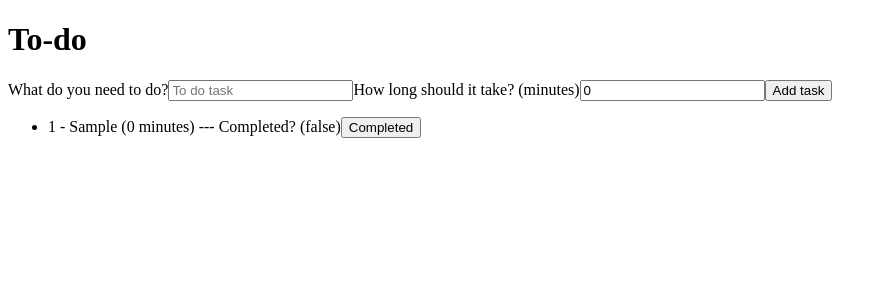
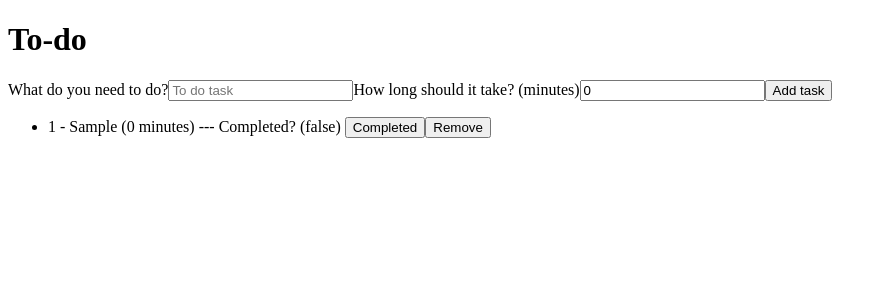
Before and after one commit to ironhack-labs/lab-angular-directives, an Angular app in the folder todo-list-app/: page / in a window 1280 px wide. Both pictures are taken after typing "Sample" into the empty fields and a click on the button "Add task". Shown: the top 300 px of the page, without its empty margins (0-887 px from the left). Built offline with nearby package versions, Linux system fonts and the light colour scheme.

Commit message:
Allow users to delete todos from the UI

```diff
--- a/todo-list-app/src/app/components/todo-list/todo-list.component.html
+++ b/todo-list-app/src/app/components/todo-list/todo-list.component.html
@@ -21,6 +21,10 @@
         *ngFor="let task of toDoList; let i = index"
         [ngClass]="{'done' : task.completed === true}"
     >
-        {{i+1}} - {{task.name}} ({{task.time}} minutes) --- Completed? ({{task.completed}})<button (click)="makeGreen(task)">Completed</button>
+        {{i+1}} - {{task.name}} ({{task.time}} minutes) --- Completed? ({{task.completed}})
+
+        <button (click)="makeGreen(task)">Completed</button>
+        <button (click)="remove(task)">Remove</button>
+
     </li>
 </ul>
--- a/todo-list-app/src/app/components/todo-list/todo-list.component.ts
+++ b/todo-list-app/src/app/components/todo-list/todo-list.component.ts
@@ -28,11 +28,13 @@
   }
 
   makeGreen(task : {completed:boolean}) : void {
-    if (task.completed === false ) {
-      task.completed = true;
-    } else {
-      task.completed = false;
-    }
+    task.completed === false? task.completed = true : task.completed = false;
+  }
 
+  remove (task : {name:string}) : void {
+    console.log(this.toDoList)
+    console.log(task)
+    //This removes all tasks with the same name, it would be good to use a loop to remove just the first ocurrence, some id/idx system, etc to improve this functionality
+    this.toDoList = this.toDoList.filter(item => item.name !== task.name)
   }
 }
--- a/todo-list-app/src/app/models/todo-task.model.ts
+++ b/todo-list-app/src/app/models/todo-task.model.ts
@@ -26,5 +26,4 @@
       this._completed = completed;
     }
 
-
   }
```
